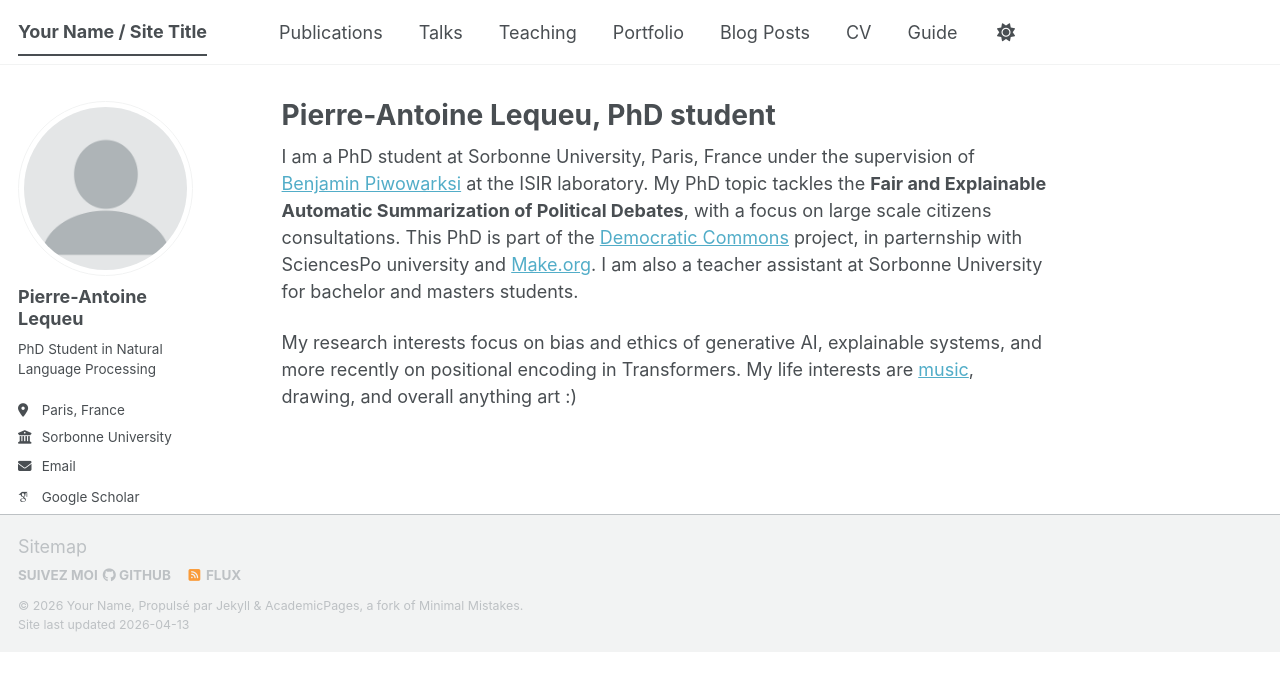
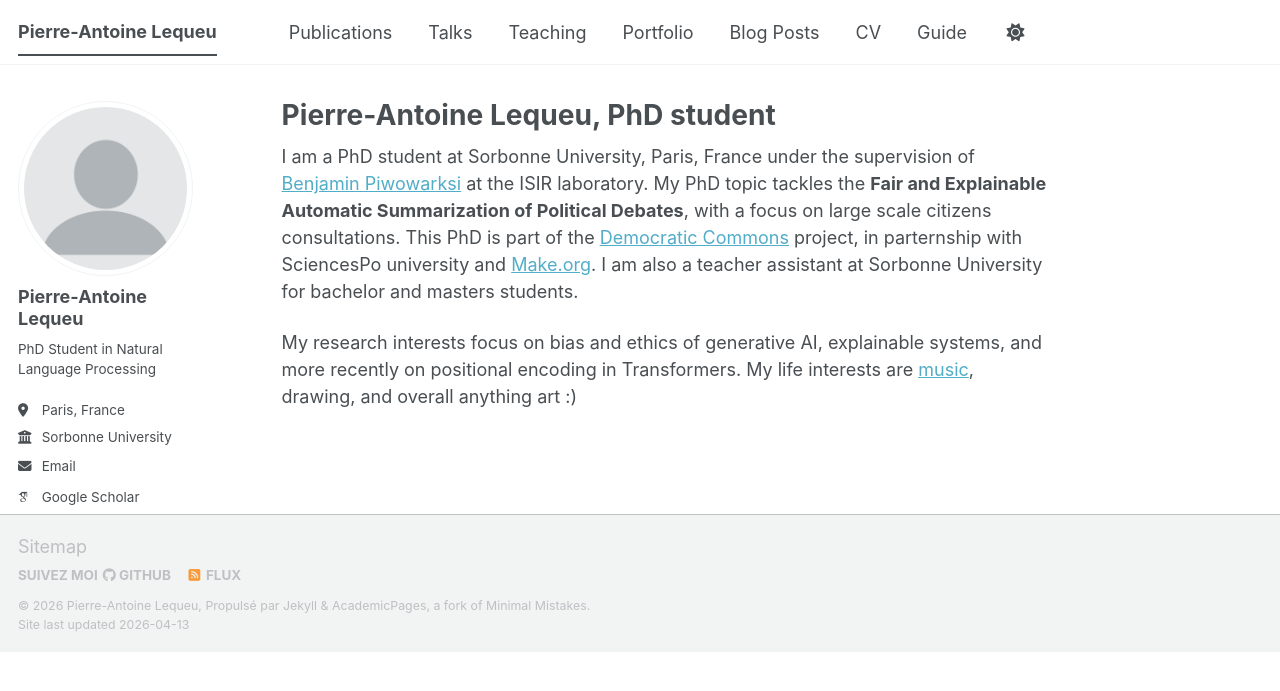
Before and after one commit to PALequeu/palequeu.github.io, a Jekyll site: the page built from _pages/about.md, in a window 1280 px wide. Shown: the top 691 px of the page. Built offline with Jekyll 4.4.1, drawn with Linux system fonts in a browser that asks for light colours; some web fonts are replaced; a script bundle is joined from its source files by our own code; library files that are not in the unit come from our copies.

Commit message:
fixed config

```diff
--- a/_config.yml
+++ b/_config.yml
@@ -9,11 +9,11 @@
 # Basic Site Settings
 locale                   : "fr-FR"
 site_theme               : "default" # The available themes options are "default", "air", "sunrise", "mint", "dirt" and "contrast"
-title                    : "Your Name / Site Title"
+title                    : "Pierre-Antoine Lequeu"
 title_separator          : "-"
-name                     : &name "Your Name"
-description              : &description "Your Name's academic portfolio"   # Update this with a general description of your site, this is the default if not overridden by a page
-url                      : https://academicpages.github.io # The base hostname & protocol for your site e.g. "https://[your GitHub username].github.io",
+name                     : &name "Pierre-Antoine Lequeu"
+description              : &description "Pierre-Antoine Lequeu's academic portfolio"   # Update this with a general description of your site, this is the default if not overridden by a page
+url                      : https://palequeu.github.io # The base hostname & protocol for your site e.g. "https://[your GitHub username].github.io",
                                                            # or if you already have some other page hosted on Github then use "https://[your GitHub username].github.io/[Your Repo Name]"
 baseurl                  : "" # the subpath of your site, e.g. "/blog"
 repository               : "PALequeu/palequeu.github.io"
```
